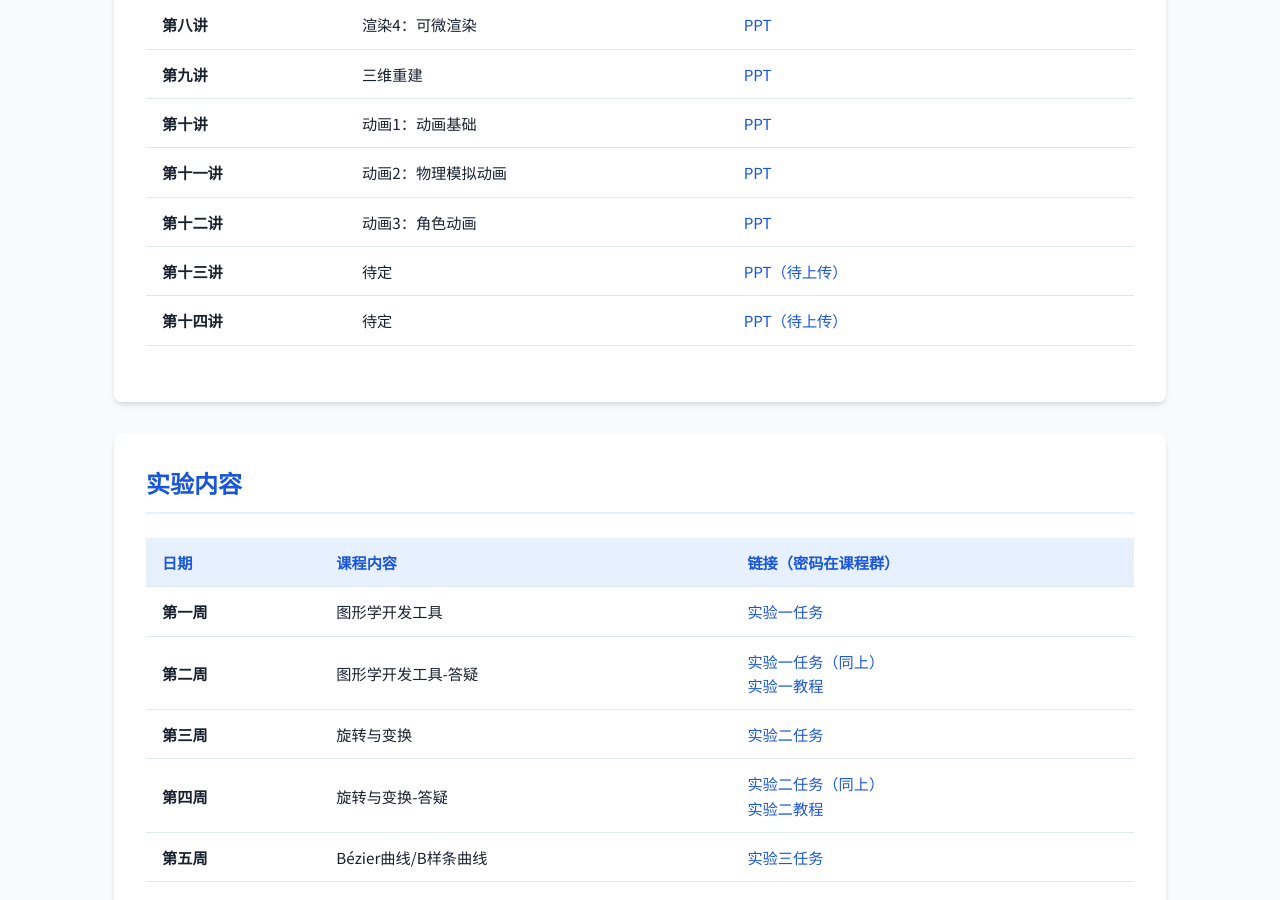
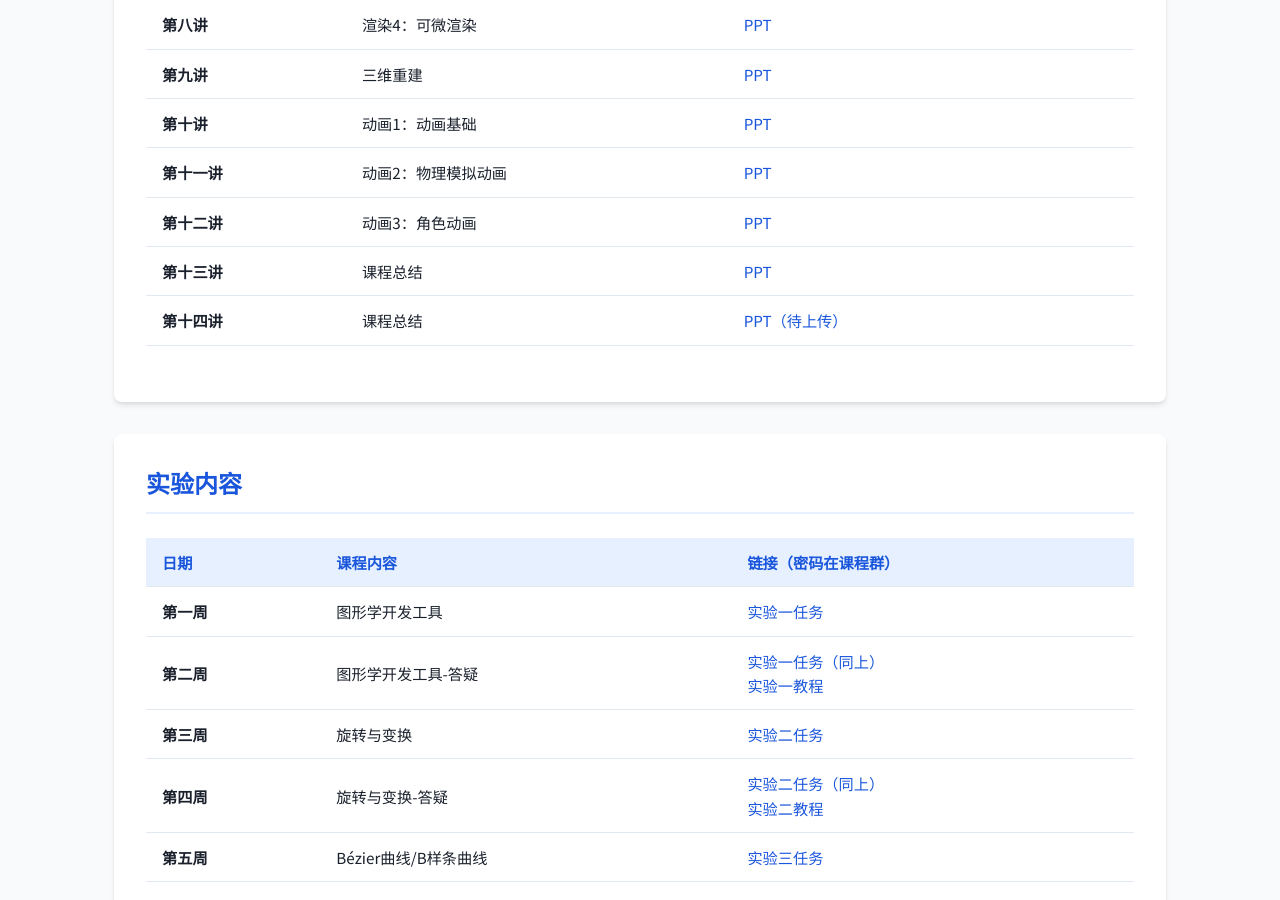
Before and after one commit to zhwinfo/zhwinfo.github.io, a Jekyll site: the page cg/index.html, which Jekyll copies as it is, in a window 1280 px wide and 900 px high, scrolled down 1439 px. Built offline with Jekyll 4.4.1, drawn with Linux system fonts in a browser that asks for light colours.

Commit message:
fast update

```diff
--- a/cg/index.html
+++ b/cg/index.html
@@ -472,12 +472,12 @@
                         </tr>
                         <tr>
                             <td><strong>第十三讲</strong></td>
-                            <td>待定</td>
-                            <td><a href="javascript:void(0)" onclick="window.open(pptLink, '_blank')">PPT（待上传）</a></td>
+                            <td>课程总结</td>
+                            <td><a href="javascript:void(0)" onclick="window.open(pptLink, '_blank')">PPT</a></td>
                         </tr>
                         <tr>
                             <td><strong>第十四讲</strong></td>
-                            <td>待定</td>
+                            <td>课程总结</td>
                             <td><a href="javascript:void(0)" onclick="window.open(pptLink, '_blank')">PPT（待上传）</a></td>
                         </tr>
                         <!-- <tr>
```
